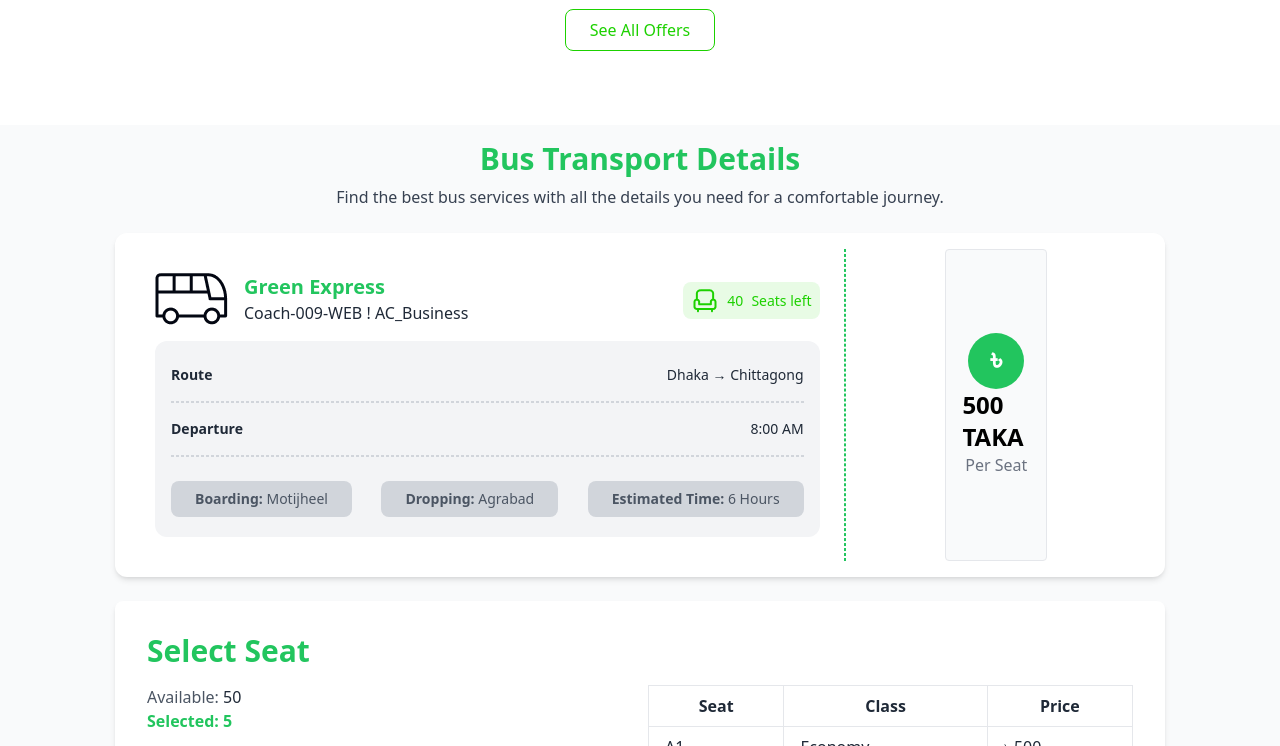
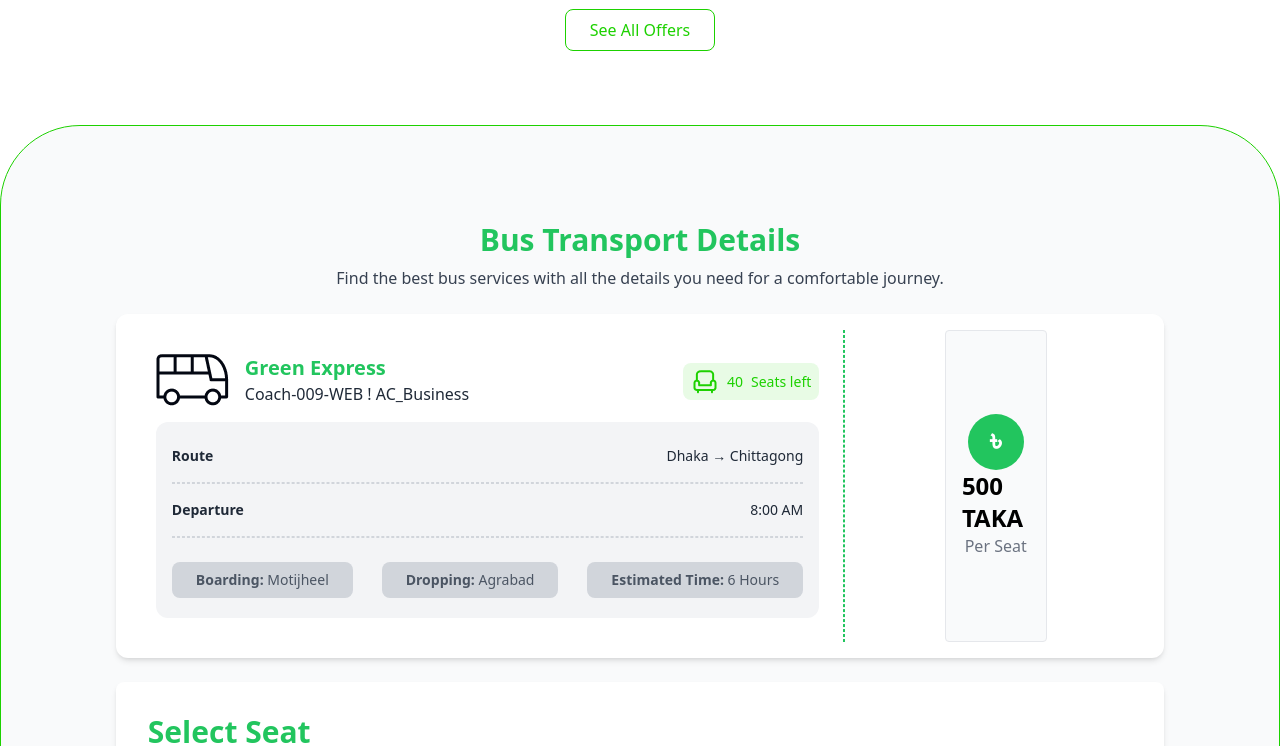
Before and after one commit to Tanjim100/E-BUS-Ticket, a plain HTML site: page index.htm in a window 1280 px wide. Shown: the part 1040-1786 px from the top of the page. Drawn offline with nearby package versions, Linux system fonts and the light colour scheme.

Commit message:
main editing started

```diff
--- a/index.htm
+++ b/index.htm
@@ -117,9 +117,10 @@
 
 
   <!-- main section  -->
-  <main class="px-2.5 py-4 bg-gray-50 flex flex-col items-center">
+  <main class="px-2.5 py-4 bg-gray-50 flex flex-col items-center border border-[#1DD100]"
+  style="border-top-left-radius: 80px; border-top-right-radius: 80px;">
     <!-- Main Section Heading and Paragraph -->
-    <section class="mb-6 text-center">
+    <section class="mb-6 text-center mt-20">
       <h2 class="text-3xl font-bold text-green-500 mb-2">Bus Transport Details</h2>
       <p class="text-gray-700">Find the best bus services with all the details you need for a comfortable journey.</p>
     </section>
--- /dev/null
+++ b/styles/style.css
@@ -0,0 +1,3 @@
+.main-border-8xl {
+    border-radius: 100px;
+}
```
